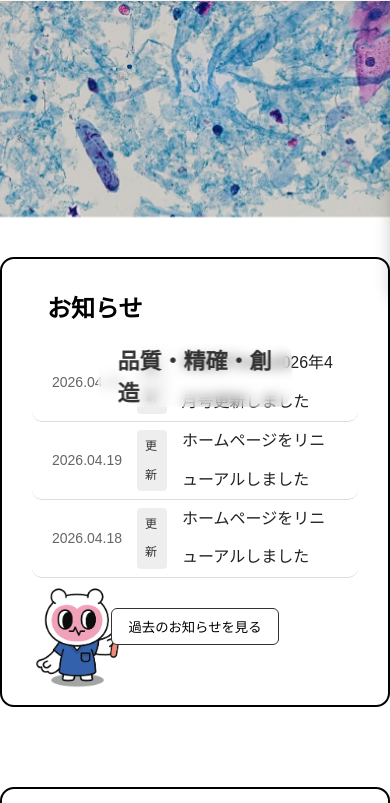
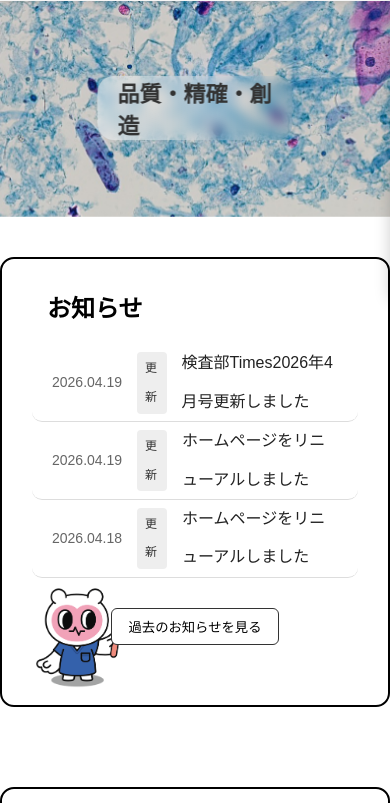
Before and after one commit to takiguchi-web/--------------------, a plain HTML site: page index.html in a window 390 px wide. Shown: the part 47-850 px from the top of the page. Drawn offline with Linux system fonts and the light colour scheme.

Commit message:
May 30, 2026, 11:57 PM

```diff
--- a/index.html
+++ b/index.html
@@ -931,11 +931,14 @@ line-height: 2.4;
     padding-top: 45px;
   }
 
-  .hero {
+ .hero {
+    position: relative;
     aspect-ratio: 16 / 9;
     width: 100%;
     max-width: 100%;
-      }
+    overflow: hidden;
+  }
+
 
  .hero-box {
     width: fit-content;
```
